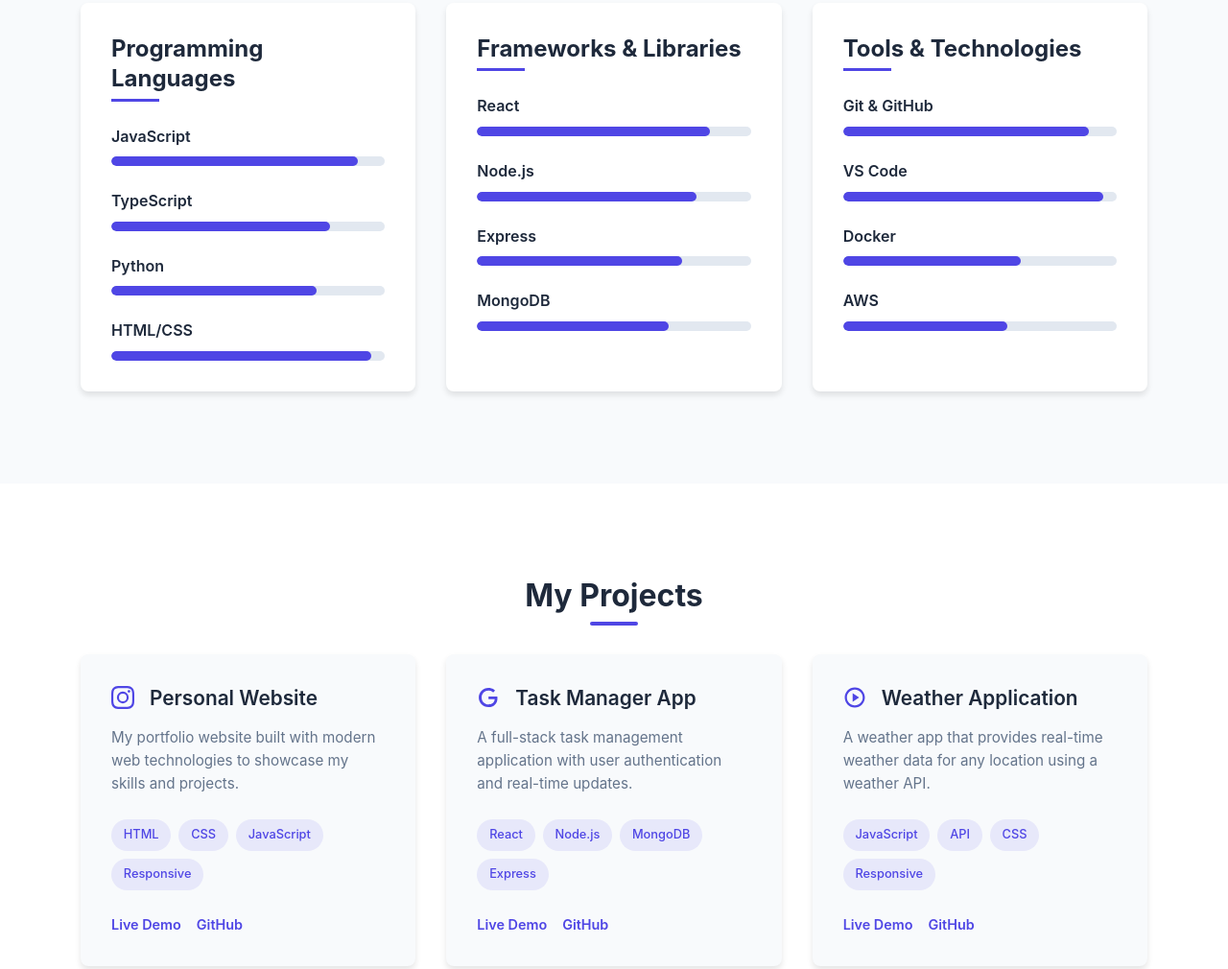
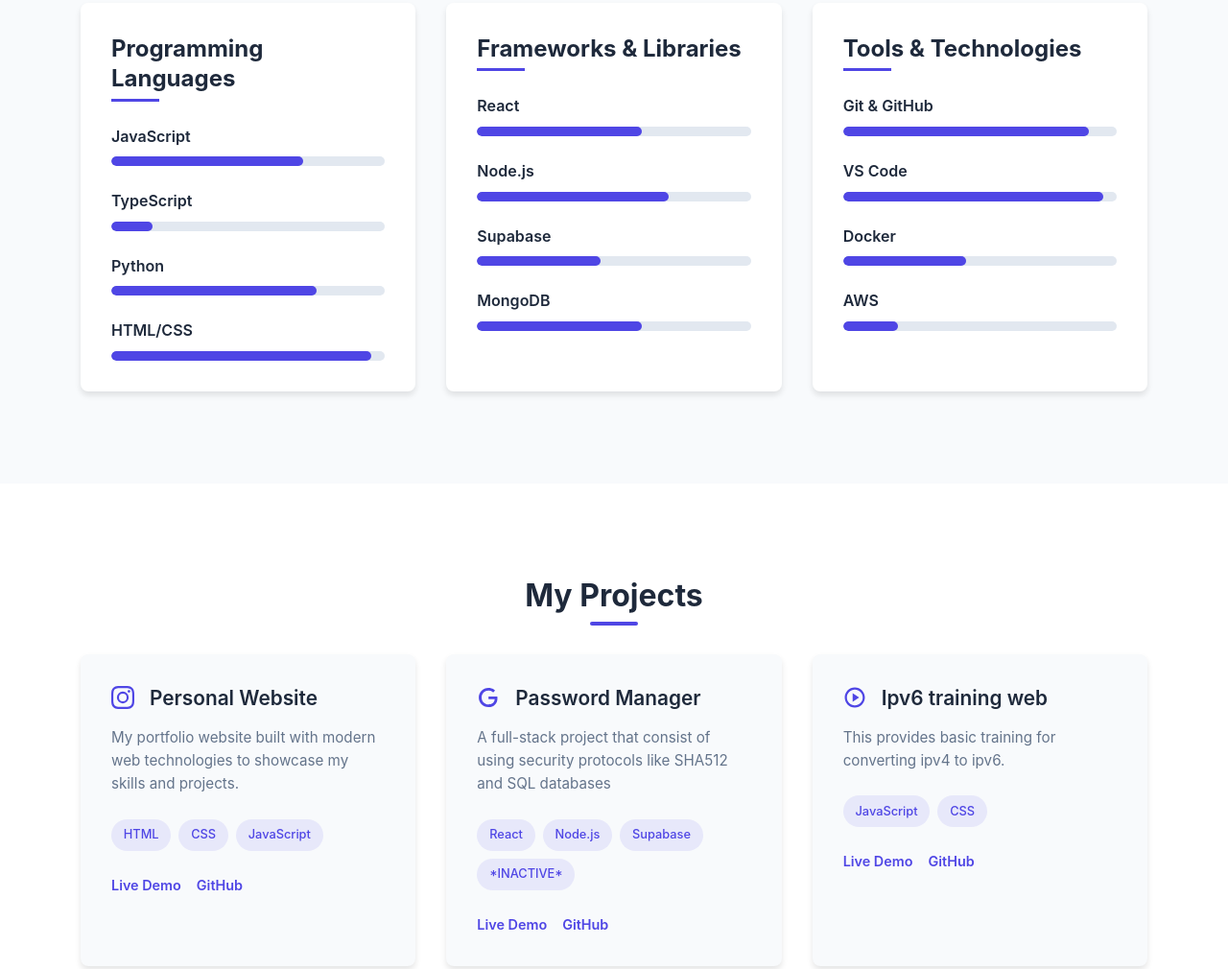
Before and after one commit to Arkoto-Tech/Portfolio, a plain HTML site: page index.html in a window 1280 px wide. Shown: the part 1468-2478 px from the top of the page at 96% size. Drawn offline with Linux system fonts and the light colour scheme.

Commit message:
Update index.html

```diff
--- a/index.html
+++ b/index.html
@@ -118,13 +118,13 @@
                         <li class="skill-item">
                             <div class="skill-name">JavaScript</div>
                             <div class="skill-bar">
-                                <div class="skill-progress" style="width: 90%;"></div>
+                                <div class="skill-progress" style="width: 70%;"></div>
                             </div>
                         </li>
                         <li class="skill-item">
                             <div class="skill-name">TypeScript</div>
                             <div class="skill-bar">
-                                <div class="skill-progress" style="width: 80%;"></div>
+                                <div class="skill-progress" style="width: 15%;"></div>
                             </div>
                         </li>
                         <li class="skill-item">
@@ -147,25 +147,25 @@
                         <li class="skill-item">
                             <div class="skill-name">React</div>
                             <div class="skill-bar">
-                                <div class="skill-progress" style="width: 85%;"></div>
+                                <div class="skill-progress" style="width: 60%;"></div>
                             </div>
                         </li>
                         <li class="skill-item">
                             <div class="skill-name">Node.js</div>
                             <div class="skill-bar">
-                                <div class="skill-progress" style="width: 80%;"></div>
+                                <div class="skill-progress" style="width: 70%;"></div>
                             </div>
                         </li>
                         <li class="skill-item">
-                            <div class="skill-name">Express</div>
+                            <div class="skill-name">Supabase</div>
                             <div class="skill-bar">
-                                <div class="skill-progress" style="width: 75%;"></div>
+                                <div class="skill-progress" style="width: 45%;"></div>
                             </div>
                         </li>
                         <li class="skill-item">
                             <div class="skill-name">MongoDB</div>
                             <div class="skill-bar">
-                                <div class="skill-progress" style="width: 70%;"></div>
+                                <div class="skill-progress" style="width: 60%;"></div>
                             </div>
                         </li>
                     </ul>
@@ -188,13 +188,13 @@
                         <li class="skill-item">
                             <div class="skill-name">Docker</div>
                             <div class="skill-bar">
-                                <div class="skill-progress" style="width: 65%;"></div>
+                                <div class="skill-progress" style="width: 45%;"></div>
                             </div>
                         </li>
                         <li class="skill-item">
                             <div class="skill-name">AWS</div>
                             <div class="skill-bar">
-                                <div class="skill-progress" style="width: 60%;"></div>
+                                <div class="skill-progress" style="width: 20%;"></div>
                             </div>
                         </li>
                     </ul>
@@ -219,11 +219,10 @@
                         <span class="tag">HTML</span>
                         <span class="tag">CSS</span>
                         <span class="tag">JavaScript</span>
-                        <span class="tag">Responsive</span>
                     </div>
                     <div class="project-links">
-                        <a href="#" class="project-link">Live Demo</a>
-                        <a href="#" class="project-link">GitHub</a>
+                        <a href="https://arkoto-tech.github.io/Website/" class="project-link">Live Demo</a>
+                        <a href="https://github.com/Arkoto-Tech/Website" class="project-link">GitHub</a>
                     </div>
                 </div>
                 <div class="project-card">
@@ -231,18 +230,18 @@
                         <svg class="project-icon" viewBox="0 0 24 24" width="24" height="24">
                             <path fill="currentColor" d="M21.35 11.1h-9.17v2.73h6.51c-.33 3.81-3.5 5.44-6.5 5.44C8.36 19.27 5 16.25 5 12c0-4.1 3.2-7.27 7.2-7.27 3.09 0 4.9 1.97 4.9 1.97L19 4.72S16.56 2 12.1 2C6.42 2 2.03 6.8 2.03 12c0 5.05 4.13 10 10.22 10 5.35 0 9.25-3.67 9.25-9.09 0-1.15-.15-1.81-.15-1.81z"/>
                         </svg>
-                        <h3>Task Manager App</h3>
+                        <h3>Password Manager</h3>
                     </div>
-                    <p>A full-stack task management application with user authentication and real-time updates.</p>
+                    <p>A full-stack project that consist of using security protocols like SHA512 and SQL databases</p>
                     <div class="project-tags">
                         <span class="tag">React</span>
                         <span class="tag">Node.js</span>
-                        <span class="tag">MongoDB</span>
-                        <span class="tag">Express</span>
+                        <span class="tag">Supabase</span>
+                        <span class="tag">*INACTIVE*</span>
                     </div>
                     <div class="project-links">
-                        <a href="#" class="project-link">Live Demo</a>
-                        <a href="#" class="project-link">GitHub</a>
+                        <a href="https://pmanager.onrender.com/login" class="project-link">Live Demo</a>
+                        <a href="https://github.com/Arkoto-Tech/pmanager" class="project-link">GitHub</a>
                     </div>
                 </div>
                 <div class="project-card">
@@ -250,18 +249,16 @@
                         <svg class="project-icon" viewBox="0 0 24 24" width="24" height="24">
                             <path fill="currentColor" d="M12 1.545c-5.799 0-10.5 4.701-10.5 10.5s4.701 10.5 10.5 10.5 10.5-4.701 10.5-10.5-4.701-10.5-10.5-10.5zm0 18.75c-4.549 0-8.25-3.701-8.25-8.25s3.701-8.25 8.25-8.25 8.25 3.701 8.25 8.25-3.701 8.25-8.25 8.25zm4.5-8.25l-6.75 4.5v-9l6.75 4.5z"/>
                         </svg>
-                        <h3>Weather Application</h3>
+                        <h3>Ipv6 training web</h3>
                     </div>
-                    <p>A weather app that provides real-time weather data for any location using a weather API.</p>
+                    <p>This provides basic training for converting ipv4 to ipv6.</p>
                     <div class="project-tags">
                         <span class="tag">JavaScript</span>
-                        <span class="tag">API</span>
                         <span class="tag">CSS</span>
-                        <span class="tag">Responsive</span>
                     </div>
                     <div class="project-links">
-                        <a href="#" class="project-link">Live Demo</a>
-                        <a href="#" class="project-link">GitHub</a>
+                        <a href="https://arkoto-tech.github.io/ipv6trainer/" class="project-link">Live Demo</a>
+                        <a href="https://github.com/Arkoto-Tech/ipv6trainer" class="project-link">GitHub</a>
                     </div>
                 </div>
             </div>
@@ -291,7 +288,7 @@
                             </svg>
                             <div class="contact-text">
                                 <h4>GitHub</h4>
-                                <a href="https://github.com/hunterhoward" target="_blank">github.com/hunterhoward</a>
+                                <a href="https://github.com/Arkoto-Tech" target="_blank">github.com/hunterhoward</a>
                             </div>
                         </div>
                         <div class="contact-method">
@@ -300,7 +297,7 @@
                             </svg>
                             <div class="contact-text">
                                 <h4>LinkedIn</h4>
-                                <a href="https://linkedin.com/in/hunterhoward" target="_blank">linkedin.com/in/hunterhoward</a>
+                                <a href="https://www.linkedin.com/in/hunter-howard-99177432a/" target="_blank">linkedin.com/in/hunter-howard-99177432a/</a>
                             </div>
                         </div>
                     </div>
```
